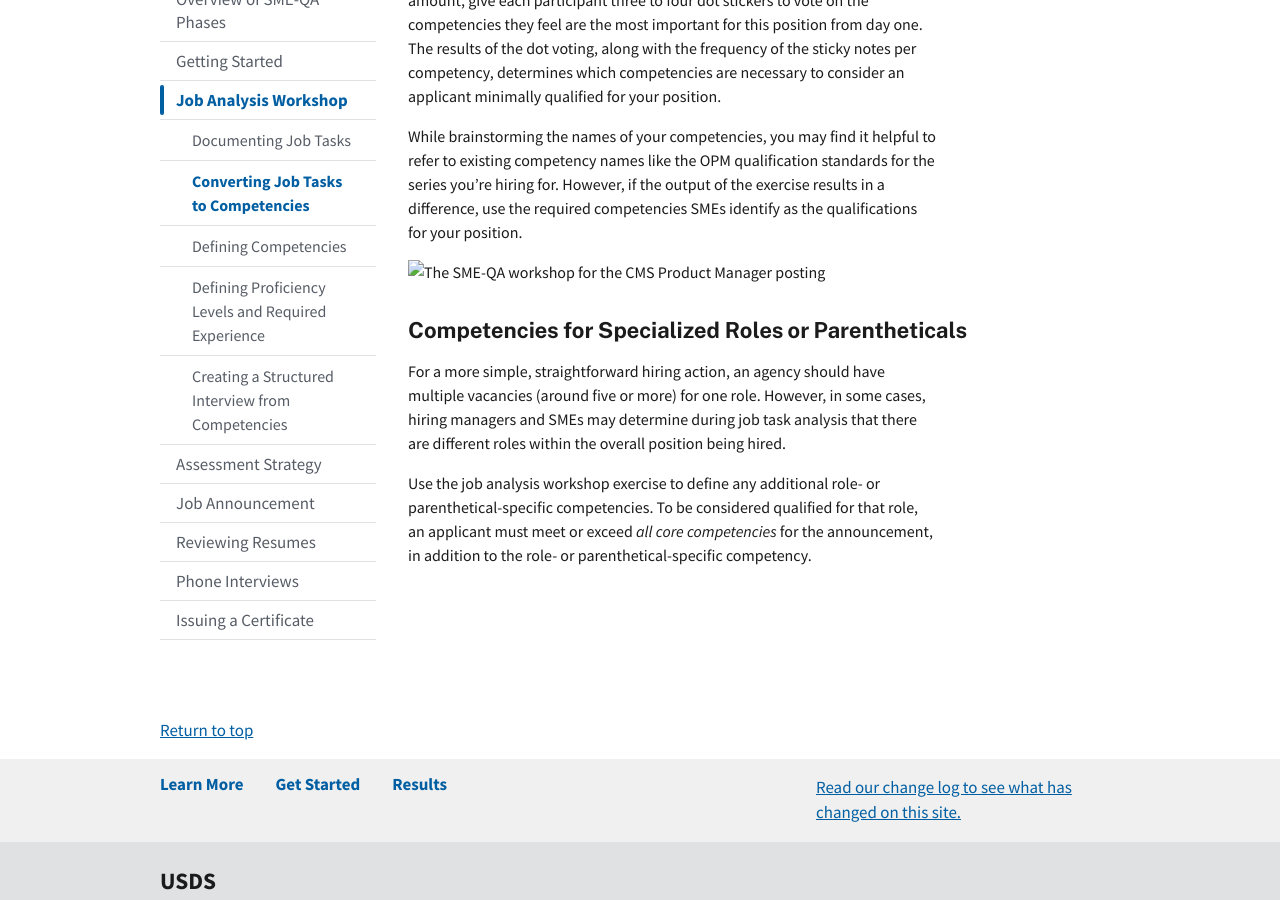
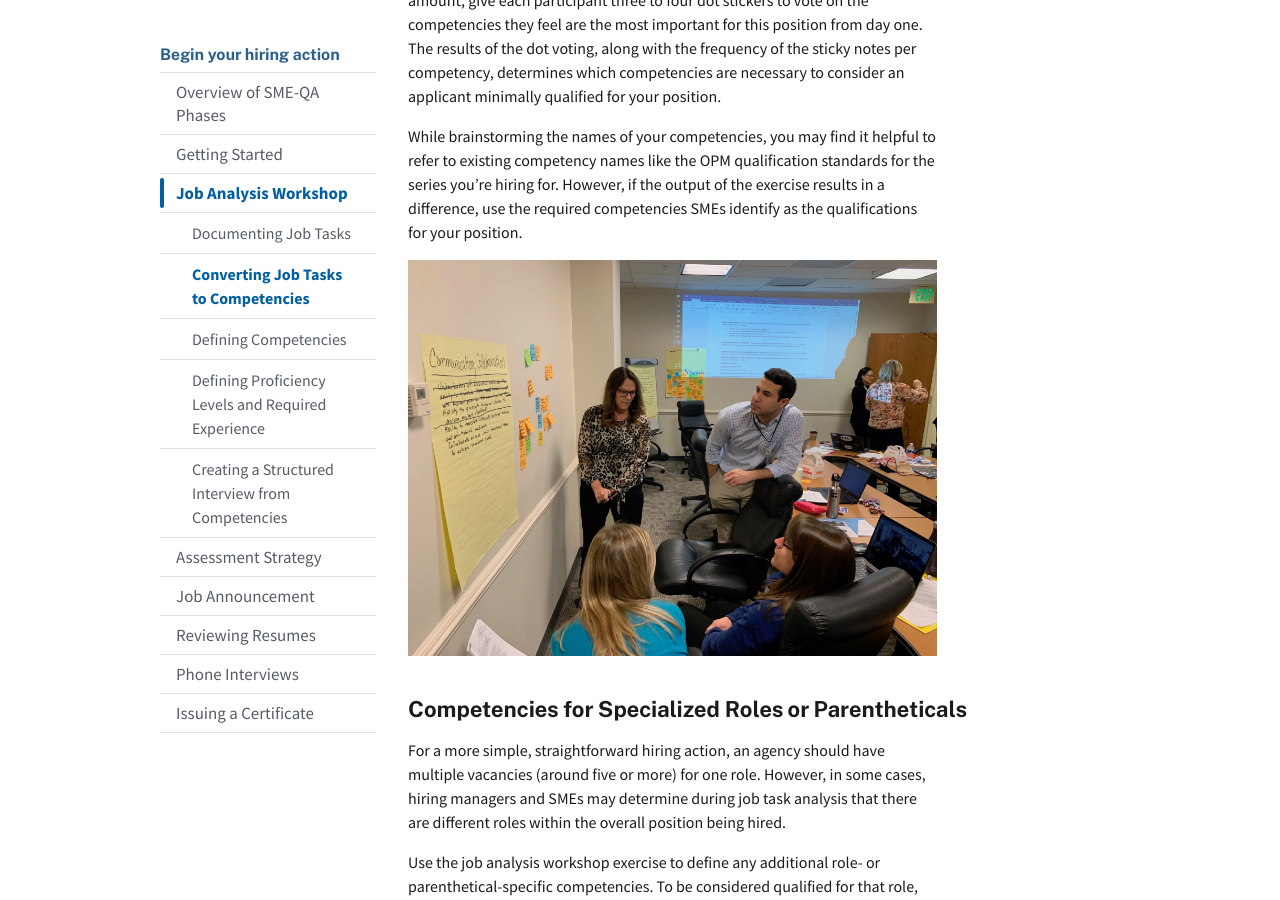
Before and after one commit to usds/SME-QA-Website, a Jekyll site: the page built from pages/phases/job-analysis/converting-job-tasks-to-competencies.md, in a window 1280 px wide and 900 px high, scrolled down 713 px. Built offline with Jekyll 4.4.1, drawn with Linux system fonts in a browser that asks for light colours.

Commit message:
Fix image link
I changed the name of the folder of the images but didn't update the link

```diff
--- a/pages/phases/job-analysis/converting-job-tasks-to-competencies.md
+++ b/pages/phases/job-analysis/converting-job-tasks-to-competencies.md
@@ -19,7 +19,7 @@
 
 While brainstorming the names of your competencies, you may find it helpful to refer to existing competency names like the OPM qualification standards for the series you're hiring for. However, if the output of the exercise results in a difference, use the required competencies SMEs identify as the qualifications for your position.
 
-<img src="{{site.baseurl}}/assets/img/job-analysis/cms-workshop.jpg" alt="The SME-QA workshop for the CMS Product Manager posting" />
+<img src="{{site.baseurl}}/assets/img/workshops/cms-workshop.jpg" alt="The SME-QA workshop for the CMS Product Manager posting" />
 
 ### Competencies for Specialized Roles or Parentheticals
 
```
